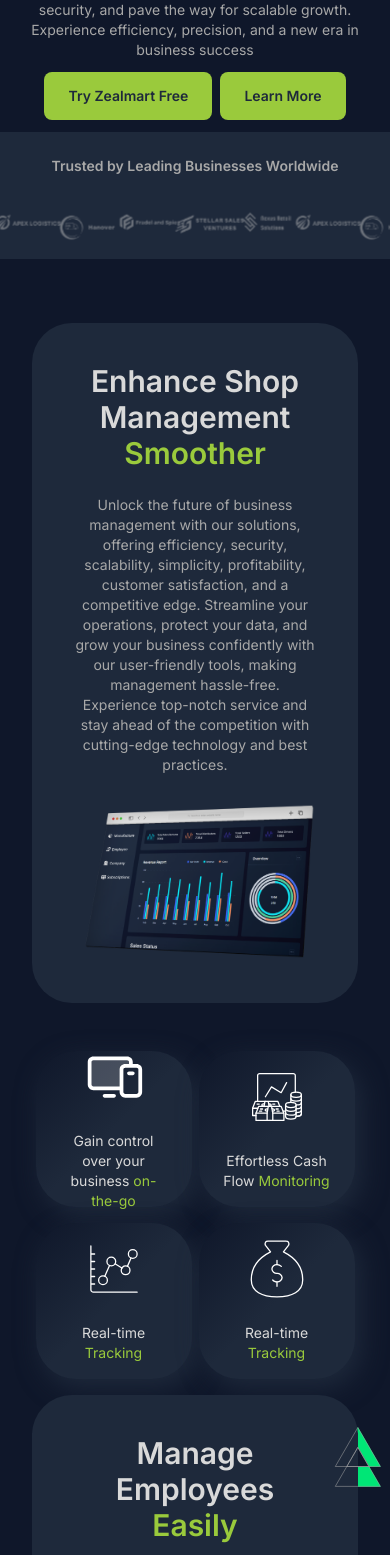
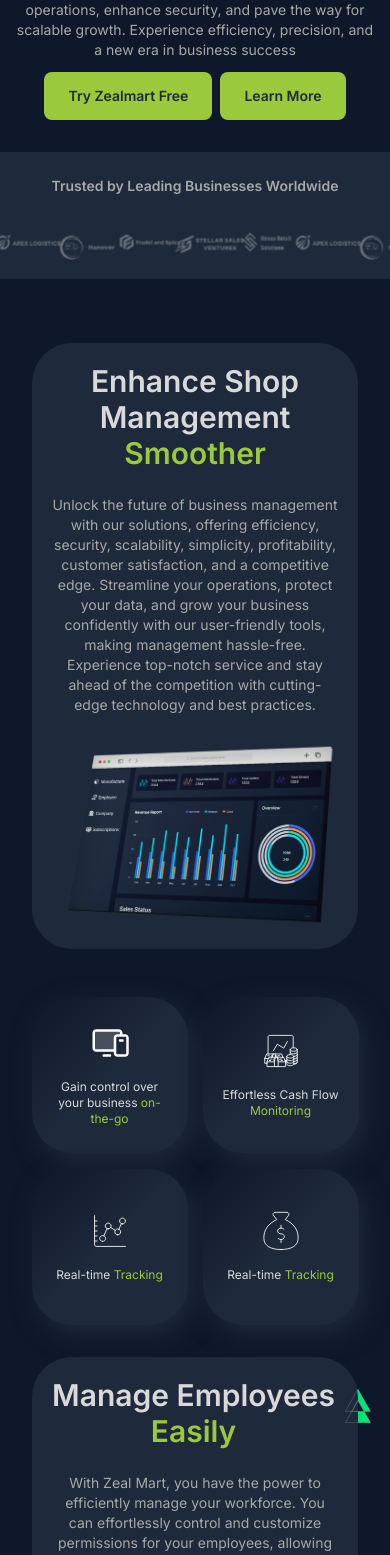
Before and after one commit to malinda666/zealmart-landing, a Next.js app: page / in a window 390 px wide. Shown: the part 346-1901 px from the top of the page. Built offline with nearby package versions, Linux system fonts and the light colour scheme.

Commit message:
update responsiveness

```diff
--- a/src/app/page.tsx
+++ b/src/app/page.tsx
@@ -34,7 +34,7 @@ export default function Home() {
   return (
     <>
       {/* Hero Section */}
-      <div className="relative w-full mx-auto min-h-max xl:min-h-[calc(100vh-95px)] flex flex-col justify-between">
+      <div className="relative w-full mx-auto min-h-max flex flex-col justify-between">
         <div className="flex max-w-screen-lg mx-auto flex-col items-center justify-center md:px-8">
           <div className="relative w-[120px] min-h-[24px] h-max mt-12">
             <Image src="/assets/svg/hero.svg" fill alt="HeroShape" />
@@ -42,7 +42,7 @@ export default function Home() {
           <h1 className="mt-4 md:mt-12 text-3xl md:text-5xl font-bold text-center">
             Simplify, Secure and Scale Your Business Operations with Confidence
           </h1>
-          <p className="mt-3 md:mt-6 text-sm text-center text-border">
+          <p className="mt-3 md:mt-6 text-sm text-center text-border px-4 md:px-0">
             Discover a modern, comprehensive approach to business management.
             Our system provides a suite of powerful tools designed to simplify
             your operations, enhance security, and pave the way for scalable
@@ -54,7 +54,7 @@ export default function Home() {
             <Button>Learn More</Button>
           </div>
         </div>
-        <div className="relative mt-3 md:mt-6 flex flex-col items-center w-full bg-foreground overflow-hidden">
+        <div className="relative mt-8 md:mt-16 xl:mt-24 2xl:mt-28 flex flex-col items-center w-full bg-foreground overflow-hidden">
           <p className="text-sm md:text-lg font-semibold text-border pt-6">
             Trusted by Leading Businesses Worldwide
           </p>
@@ -64,7 +64,7 @@ export default function Home() {
 
       {/* Features Section */}
       <section className="pt-16">
-        <div className="p-10 rounded-[40px] bg-foreground grid grid-cols-1 md:grid-cols-2 max-w-screen-lg mx-auto bg-radial-gradient">
+        <div className="p-5 md:p-10 rounded-[40px] bg-foreground grid grid-cols-1 md:grid-cols-2 max-w-screen-lg mx-auto bg-radial-gradient">
           <div className="flex flex-col items-start justify-center gap-6 col-span-1 ">
             <h2 className="text-3xl font-semibold text-center md:text-start">
               Enhance Shop Management <br />
@@ -88,16 +88,16 @@ export default function Home() {
           </div>
         </div>
 
-        <div className="max-w-screen-lg mx-auto grid grid-cols-2 place-items-center lg:flex items-center justify-between mt-12">
+        <div className="max-w-screen-lg mx-auto grid grid-cols-2 place-items-center lg:flex gap-4 mb-8 items-center justify-between mt-12">
           {featuresTiles.map((tile) => (
             <div
-              className="relative flex flex-col items-center rounded-[40px] mb-4 lg:mb-0 justify-center h-[40vw] md:h-[200px] drop-shadow-custom aspect-square bg-gradient-to-br from-background via-foreground to-foreground"
+              className="relative flex flex-col items-center rounded-[40px] justify-center h-[40vw] md:h-[200px] drop-shadow-custom aspect-square bg-gradient-to-br from-background via-foreground to-foreground"
               key={tile.src}
             >
-              <div className="relative min-h-[60px] aspect-square mb-6">
+              <div className="relative min-h-[40px] md:min-h-[60px] aspect-square mb-4 md:mb-6">
                 <Image src={tile.src} fill alt={tile.title1} />
               </div>
-              <div className="px-6 text-center text-sm">
+              <div className="px-4 md:px-6 text-center text-xs md:text-sm">
                 <span>{tile.title1}</span>
                 <span className="text-primary"> {tile.title2}</span>
               </div>
@@ -107,7 +107,7 @@ export default function Home() {
       </section>
 
       <section>
-        <div className="relative p-10 rounded-[40px] bg-foreground grid grid-cols-1 md:grid-cols-2 max-w-screen-lg mx-auto bg-radial-gradient">
+        <div className="relative p-5 md:p-10 rounded-[40px] bg-foreground grid grid-cols-1 md:grid-cols-2 max-w-screen-lg mx-auto bg-radial-gradient">
           <div className="flex flex-col items-start justify-center gap-6 col-span-1 ">
             <h2 className="text-3xl font-semibold text-center md:text-start">
               Manage Employees <br />
@@ -134,20 +134,20 @@ export default function Home() {
               />
             </div>
           </div>
-          <div className="absolute left-[-45px] bottom-8 w-full aspect-[6/4] max-w-[90px]">
+          <div className="absolute left-[-25px] md:left-[-45px] bottom-8 w-full aspect-[6/4] max-w-[50px] md:max-w-[90px]">
             <Image src="/assets/svg/triangle-deco.svg" fill alt="features" />
           </div>
-          <div className="absolute z-[-1] left-[-45px] bottom-8 w-full aspect-[6/4] max-w-[90px]">
+          <div className="absolute z-[-1] left-[-25px] md:left-[-45px] bottom-8 w-full aspect-[6/4] max-w-[50px] md:max-w-[90px]">
             <Image src="/assets/svg/triangle-deco-2.svg" fill alt="features" />
           </div>
-          <div className="absolute right-[-45px] top-8 w-full aspect-[6/4] max-w-[90px]">
+          <div className="absolute right-[-25px] md:right-[-45px] top-8 w-full aspect-[6/4] max-w-[50px] md:max-w-[90px]">
             <Image src="/assets/svg/triangle-deco.svg" fill alt="features" />
           </div>
-          <div className="absolute z-[-1] right-[-45px] top-8 w-full aspect-[6/4] max-w-[90px]">
+          <div className="absolute z-[-1] right-[-25px] md:right-[-45px] top-8 w-full aspect-[6/4] max-w-[50px] md:max-w-[90px]">
             <Image src="/assets/svg/triangle-deco-2.svg" fill alt="features" />
           </div>
         </div>
-        <div className="relative p-10 rounded-[40px] bg-foreground grid grid-cols-1 md:grid-cols-2 max-w-screen-lg mx-auto bg-radial-gradient mt-16">
+        <div className="relative p-5 md:p-10 rounded-[40px] bg-foreground grid grid-cols-1 md:grid-cols-2 max-w-screen-lg mx-auto bg-radial-gradient mt-16">
           <div className="col-span-1 relative w-full h-full ">
             <div className="aspect-[6/4]">
               <Image src="/assets/svg/stay-connected.svg" fill alt="features" />
@@ -170,16 +170,16 @@ export default function Home() {
               surprise you – stay connected and in control with our system.`}
             </p>
           </div>
-          <div className="absolute right-[-60px] bottom-8 w-full aspect-[6/4] max-w-[120px]">
+          <div className="absolute right-[-40px] md:right-[-60px] bottom-8 w-full aspect-[6/4] max-w-[80px] md:max-w-[120px]">
             <Image src="/assets/svg/circle-deco.svg" fill alt="features" />
           </div>
-          <div className="absolute z-[-1] right-[-60px] bottom-8 w-full aspect-[6/4] max-w-[120px]">
+          <div className="absolute z-[-1] right-[-40px] md:right-[-60px] bottom-8 w-full aspect-[6/4] max-w-[80px] md:max-w-[120px]">
             <Image src="/assets/svg/circle-deco-2.svg" fill alt="features" />
           </div>
-          <div className="absolute left-[-60px] top-8 w-full aspect-[6/4] max-w-[120px]">
+          <div className="absolute left-[-40px] md:left-[-60px] top-8 w-full aspect-[6/4] max-w-[80px] md:max-w-[120px]">
             <Image src="/assets/svg/circle-deco.svg" fill alt="features" />
           </div>
-          <div className="absolute z-[-1] left-[-60px] top-8 w-full aspect-[6/4] max-w-[120px]">
+          <div className="absolute z-[-1] left-[-40px] md:left-[-60px] top-8 w-full aspect-[6/4] max-w-[80px] md:max-w-[120px]">
             <Image src="/assets/svg/circle-deco-2.svg" fill alt="features" />
           </div>
         </div>
--- a/src/components/layout/Footer.tsx
+++ b/src/components/layout/Footer.tsx
@@ -10,7 +10,7 @@ const Footer = () => {
     <footer className="relative w-full bg-foreground mt-16">
       <div className="relative py-6">
         <div className="max-w-screen-lg container mx-auto py-8 flex flex-col md:flex-row items-start justify-center md:items-center md:justify-between">
-          <h3 className="text-3xl font-semibold mb-2 md:mb-0">
+          <h3 className="text-xl md:text-3xl font-semibold mb-4 md:mb-0">
             Ready to Transform Your Business? <br />
             Take the First Step Today!
           </h3>
@@ -37,7 +37,7 @@ const Footer = () => {
         <div className="max-w-screen-lg container mx-auto py-8 flex flex-col items-start justify-between">
           {footerLinks.map((item, i) => (
             <div
-              className="flex flex-col md:flex-row w-full md:w-max gap-2 md:gap-8 items-center justify-start"
+              className="flex flex-col md:flex-row w-full md:w-max gap-2 md:gap-8 items-center justify-start mb-4 md:mb-0"
               key={i}
             >
               <h4 className="text-lg font-semibold text-center md:text-start w-full md:min-w-[100px]">
--- a/src/components/modules/ContactCard/index.tsx
+++ b/src/components/modules/ContactCard/index.tsx
@@ -4,7 +4,7 @@ import React from 'react'
 const ContactCard = () => {
   return (
     <section className="!min-h-max">
-      <div className="bg-foreground rounded-3xl py-6 px-10 my-8">
+      <div className="bg-foreground rounded-3xl py-6 px-5 md:px-10 my-8">
         <h1 className="mt-4 md:mt-16 text-3xl md:text-5xl font-bold text-center">
           Need a Custom Plan That Suits Your Business?
         </h1>
--- a/src/components/modules/LogoMarquee/index.tsx
+++ b/src/components/modules/LogoMarquee/index.tsx
@@ -28,10 +28,10 @@ const LogoMarquee = () => {
         // animate="animate"
         className="w-full flex items-center justify-evenly"
       >
-        {logoCloud.map((item) => (
+        {logoCloud.map((item, i) => (
           <div
             className="relative opacity-50 hover:opacity-100 transition-opacity duration-300 ease-out min-h-[75px] min-w-[60px] md:min-h-[150px] md:min-w-[270px] w-full"
-            key={item}
+            key={i}
           >
             <Image
               src={'/assets/logos/' + item + '.svg'}
```
